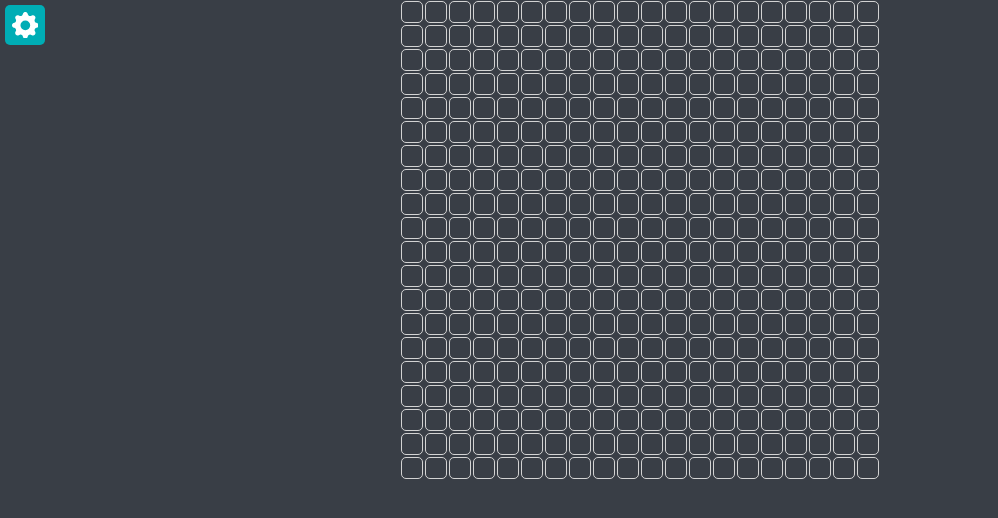
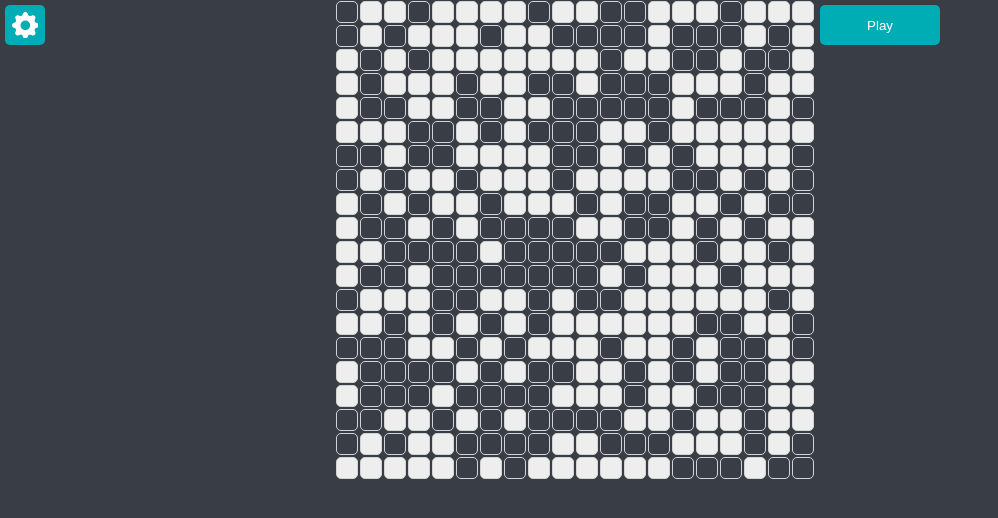
Before and after one commit to DavidMunozMartinez/react-conways-game-of-life, a React (Create React App) app: page / in a window 1280 px wide. Shown: the top 518 px of the page, without its empty margins (0-998 px from the left). Built offline with nearby package versions, Linux system fonts and the light colour scheme.

Commit message:
Added simulation logic to canvas, temporarily removed cell from canvas, seems unnecessary so far

```diff
--- a/src/components/canvas-component/Canvas.scss
+++ b/src/components/canvas-component/Canvas.scss
@@ -1,8 +1,9 @@
+@import '../../styles/util-mixins.scss';
+@import '../../styles/color-paletter.scss';
+
 .CanvasComponent {
-  // flex-direction: row;
   .row {
     display: flex;
-    // width: 100%;
   }
 
   .cell {
@@ -13,5 +14,15 @@
     margin: 1px;
     background: none;
     border: 1px solid lightgray;
+    cursor: pointer;
   }
+
+  .alive {
+    background-color: $app-clear;
+  }
+
 }
+.toggle-sim-btn {
+  @include app-primary-btn(40px, 120px);
+  z-index: 5;
+}
--- a/src/components/canvas-component/CanvasComponent.tsx
+++ b/src/components/canvas-component/CanvasComponent.tsx
@@ -1,21 +1,111 @@
 import './Canvas.scss';
-import { times } from 'lodash';
-import CellComponent from '../cell-component/CellComponent';
+import { useState } from 'react';
+
+const operations = [
+  [0, 1],
+  [0, -1],
+  [1, -1],
+  [-1, 1],
+  [1, 1],
+  [-1, -1],
+  [1, 0],
+  [-1, 0]
+];
+
 
 function CanvasComponent(props: {x: number, y: number}) {
 
+  const [intervalId, setIntervalId]: any = useState(null);
+  const [canvas, setCanvas] = useState( () => {
+    const rows = []
+    for (let i = 0; i < props.x; i++) {
+      rows.push(Array.from(Array(props.y), () => Math.random() > 0.5))
+    }
+    return rows;
+  });
+
+  function simulate() {
+    let newCanvas = canvas.slice();
+    canvas.forEach((row, i) => row.forEach((col, j) => {
+      let aliveBros = 0;
+      operations.forEach(([x, y]) => {
+        let neighbourI = i + x;
+        let neighbourJ = j + y;
+
+        // Check bounds
+        if (neighbourI >= 0 && neighbourI < props.x && neighbourJ >= 0 && neighbourJ < props.y) {
+          aliveBros = canvas[neighbourI][neighbourJ] ? aliveBros + 1 : aliveBros;
+        }
+
+        // Update cell state
+        if (aliveBros < 2 || aliveBros > 3) {
+          newCanvas[i][j] = false;
+        }
+        else if (!canvas[i][j] && aliveBros === 3) {
+          newCanvas[i][j] = true;
+        }
+      });
+    }));
+
+    setCanvas(newCanvas);
+  }
+
+  // Toggles simulation on or off
+  function toggleSimulation() {
+    if (intervalId) {
+      clearInterval(intervalId);
+      setIntervalId(null);
+    }
+    else {
+      // Execute once before interval for immediate feedback
+      simulate();
+      setIntervalId(setInterval(() => {
+        simulate();
+      }, 1000));
+    }
+  }
+
+  function mouseEnter(event: any, i: number, j: number) {
+    let newCanvas = canvas.slice();
+    let status = canvas[i][j];
+
+    if (event.buttons === 1 && !status) {
+      newCanvas[i][j] = true;
+    }
+
+    if (event.buttons === 2 && status) {
+      newCanvas[i][j] = false;
+    }
+
+    setCanvas(newCanvas);
+  }
+
   return (
+    <>
     <div className="CanvasComponent"
     onContextMenu={ (e) => {e.preventDefault();} }>
-      {times(props.x, (i: number) => {
-        return (<div className="row" key={i}>
-          {times(props.y, (j: number) => {
-            return (<CellComponent x={i} y={j} key={j}/>)
-          })}
-        </div>)
-      })}
-
+      {canvas.map((row, i) => {
+        return (
+          <div key={i} className="row">{
+            row.map((col, j) => {
+              return <div
+                key={`${i}-${j}`}
+                className={`cell ${col ? 'alive' : ''}`}
+                onClick={() => {
+                  let newCanvas = canvas.slice();
+                  newCanvas[i][j] = !canvas[i][j];
+                  setCanvas(newCanvas);
+                }}
+                onMouseEnter={ (event) => { mouseEnter(event, i, j) } }> </div>
+            })
+          }</div>
+          )
+        })}
     </div>
+    <button className="toggle-sim-btn" onClick={() => {
+        toggleSimulation();
+      }}> {intervalId ? 'Stop' : 'Play'} </button>
+    </>
   );
 }
 
--- a/src/components/cell-component/CellComponent.tsx
+++ b/src/components/cell-component/CellComponent.tsx
@@ -1,11 +1,10 @@
 // import React from 'react';
 import './Cell.scss';
 import { useState } from 'react';
-import EventEmitter from 'events';
 
-function CellComponent(props: { x: number, y: number }) {
+function CellComponent(props: { x: number, y: number, status: boolean }) {
 
-  const [status, setStatus] = useState(false);
+  const [status, setStatus] = useState(props.status);
 
   function mouseEnter(event: any) {
     if (event.buttons === 1 && !status) {
@@ -22,7 +21,6 @@ function CellComponent(props: { x: number, y: number }) {
       onMouseEnter={mouseEnter}
       onContextMenu={ (e) => {e.preventDefault();} }
       onClick={() => { setStatus(!status); }}>
-
     </div>
   );
 }
```
